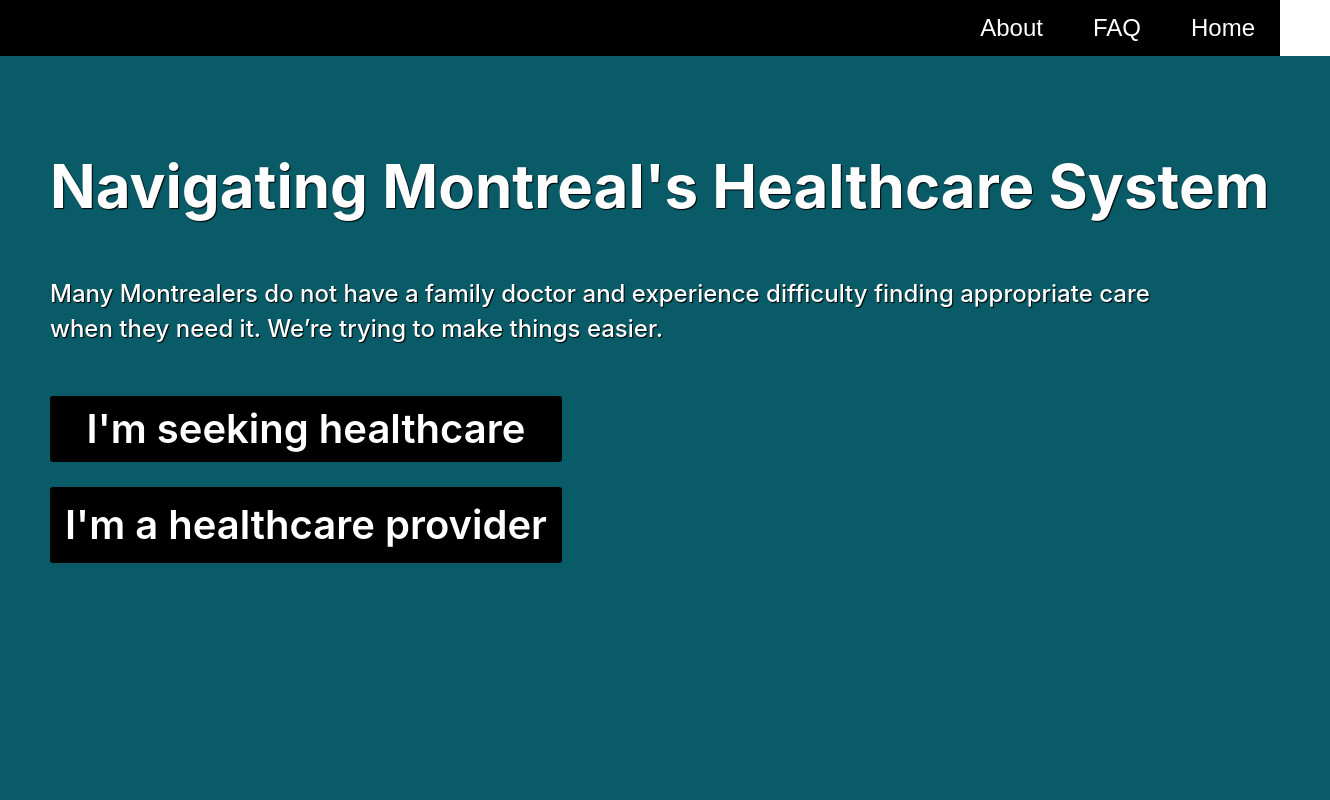
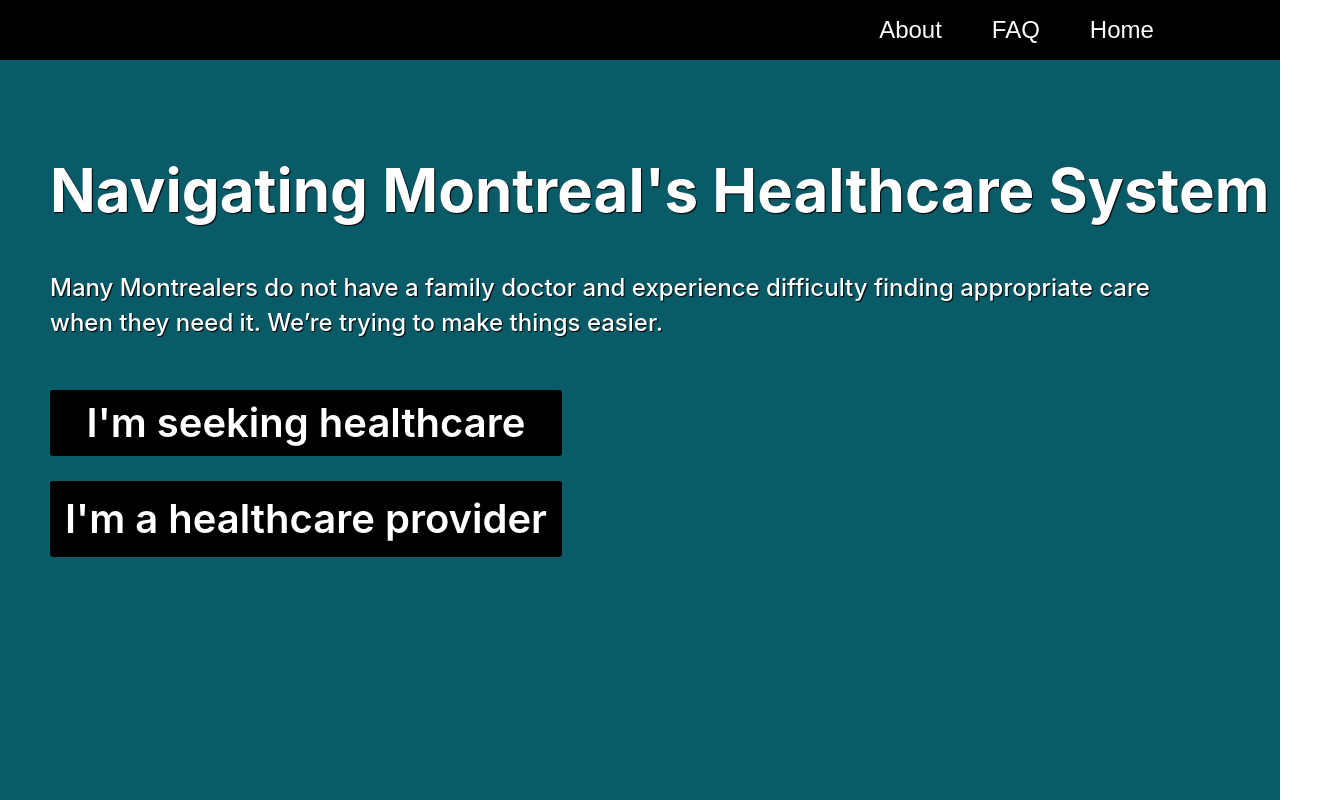
Before and after one commit to joni-sadler/Doctor-Finder, a React (Create React App) app in the folder frontend/: page / in a window 1280 px wide. Shown: the whole page, 1330 px wide, since content can reach past the window. Built offline with nearby package versions, Linux system fonts and the light colour scheme; what react-animations would draw is missing.

Commit message:
Updated homepage and header styling

```diff
--- a/frontend/src/components/Header.js
+++ b/frontend/src/components/Header.js
@@ -10,30 +10,43 @@ import {
 const Header = () => {
   return (
     <Container>
-      <MenuItem>About</MenuItem>
-      <MenuItem>FAQ</MenuItem>
-      <MenuItemLink to={`/`}>Home</MenuItemLink>
+      <MenuWrapper>
+        <MenuItem>About</MenuItem>
+        <MenuItem>FAQ</MenuItem>
+        <MenuItemLink to={`/`}>Home</MenuItemLink>
+      </MenuWrapper>
     </Container>
   );
 };
 
 const Container = styled.div`
   display: flex;
-  align-items: center;
   justify-content: flex-end;
-  height: 60px;
-  width: 100vw;
+  min-height: 60px;
+  min-width: 100vw;
   background-color: black;
   margin: 0px;
   padding: 0px;
   ${onDesktopMediaQuery()} {
-    height: 60px;
+    min-height: 60px;
   }
   ${onTabletMediaQuery()} {
-    height: 50px;
+    min-height: 50px;
   }
   ${onSmallPhoneMediaQuery()} {
-    height: 45px;
+    min-height: 45px;
+  }
+`;
+
+const MenuWrapper = styled.div`
+  display: flex;
+  flex-direction: row;
+  align-items: center;
+  justify-content: center;
+  width: 20%;
+  margin-right: 10%;
+  ${onSmallPhoneMediaQuery()} {
+    margin-right: 20%;
   }
 `;
 
@@ -41,7 +54,7 @@ const MenuItem = styled.p`
   color: white;
   font-size: 24px;
   font-weight: 500;
-  margin: 0px 25px;
+  margin: 10px 25px;
   font-family: "Montserrat", sans-serif;
   color: white;
   cursor: pointer;
@@ -59,18 +72,18 @@ const MenuItemLink = styled(NavLink)`
   color: white;
   font-size: 24px;
   font-weight: 500;
-  margin: 0px 25px;
+  margin: 10px 40px 10px 25px;
   font-family: "Montserrat", sans-serif;
   color: white;
   text-decoration: none;
   cursor: pointer;
   ${onTabletMediaQuery()} {
     font-size: 20px;
-    margin: 0px 15px;
+    margin: 10px 15px;
   }
   ${onSmallPhoneMediaQuery()} {
     font-size: 18px;
-    margin: 0px 10px;
+    margin: 10px 10px;
   }
 `;
 
--- a/frontend/src/pages/Home.js
+++ b/frontend/src/pages/Home.js
@@ -79,8 +79,10 @@ const Home = () => {
 const Container = styled.div`
   display: flex;
   flex-direction: column;
+  height: 100vh;
   width: 100vw;
-  height: 100vh;
+  background-color: #085b67;
+  overflow: scroll;
 `;
 
 const ContentWrapper = styled.div`
@@ -90,7 +92,6 @@ const ContentWrapper = styled.div`
   padding-left: 50px;
   width: 100vw;
   height: 100vh;
-  background-color: #085b67;
   ${onDesktopMediaQuery()} {
     padding-left: 35px;
     width: 100vw;
@@ -117,7 +118,7 @@ const MenuDiv = styled.div`
 const Title = styled.p`
   font-size: 60px;
   font-weight: 700;
-  margin-top: 100px;
+  margin: 100px 30px 50px 0px;
   color: white;
   text-shadow: 1px 1px 1px #000000;
   ${onTabletMediaQuery()} {
@@ -167,7 +168,6 @@ const Patient = styled.div`
   font-size: 40px;
   font-weight: 600;
   color: white;
-  transition: 0.2s;
   cursor: pointer;
   ${onTabletMediaQuery()} {
     font-size: 35px;
@@ -221,6 +221,12 @@ const DropdownContainer = styled.div`
   justify-content: flex-start;
   margin: 0px 0px 50px 50px;
   width: auto;
+  ${onTabletMediaQuery()} {
+    margin: 0px 0px 25px 25px;
+  }
+  ${onSmallPhoneMediaQuery()} {
+    margin: 0px 0px 25px 10px;
+  }
 `;
 
 const DropdownText = styled(NavLink)`
@@ -232,6 +238,12 @@ const DropdownText = styled(NavLink)`
   text-decoration: none;
   cursor: pointer;
   text-shadow: 1px 1px 1px #000000;
+  ${onTabletMediaQuery()} {
+    margin: 0px 0px 25px 25px;
+  }
+  ${onSmallPhoneMediaQuery()} {
+    margin: 0px 0px 25px 10px;
+  }
 `;
 
 export default Home;
```
